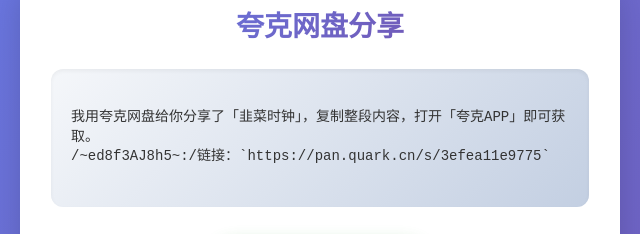
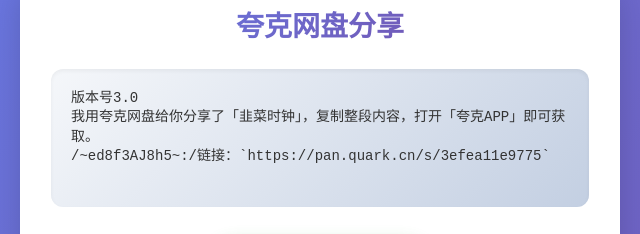
Before and after one commit to jonyau89/qiuxiaotian, an Astro site: page /qiuxiaotian/jiucaiupdate in a window 1280 px wide. Shown: the part 147-381 px from the top of the page, 320-960 px from the left. Built offline with nearby package versions, Linux system fonts and the light colour scheme; Astro itself is replaced by a stand-in of ours.

Commit message:
Update jiucaiupdate.astro

```diff
--- a/src/pages/jiucaiupdate.astro
+++ b/src/pages/jiucaiupdate.astro
@@ -323,7 +323,7 @@
             复制成功！请打开夸克APP获取文件
         </div>
 
-        <div class="content">
+        <div class="content">版本号3.0
 我用夸克网盘给你分享了「韭菜时钟」，复制整段内容，打开「夸克APP」即可获取。
 /~ed8f3AJ8h5~:/链接：`https://pan.quark.cn/s/3efea11e9775`
         </div>
```
